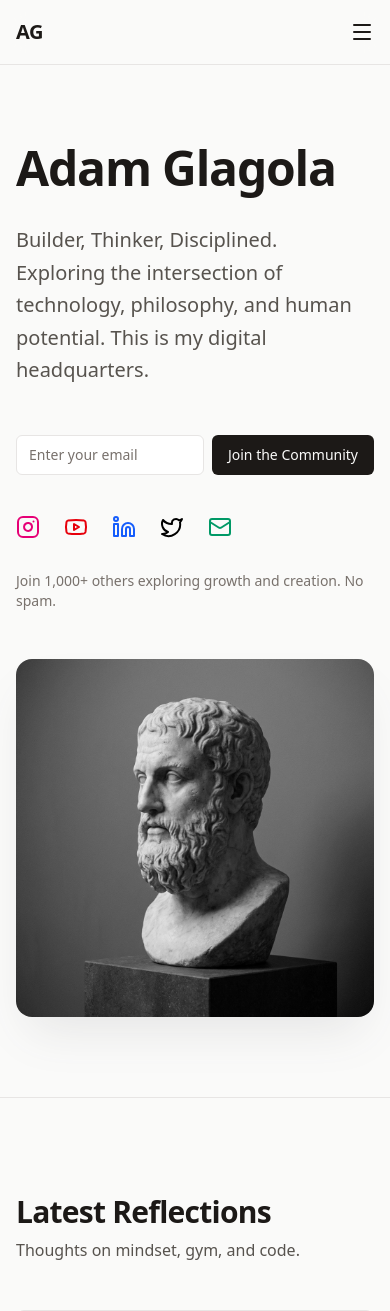
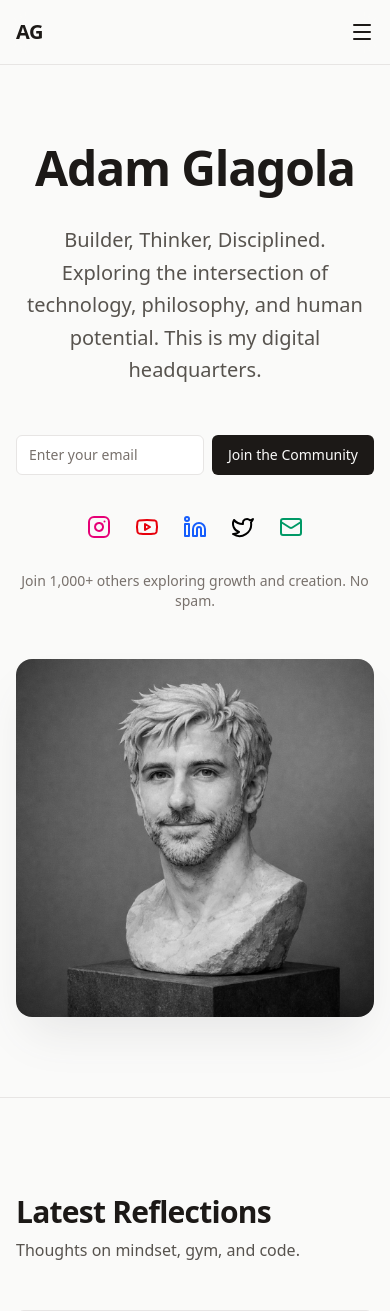
Before and after one commit to aglagola/personal-hub, a Next.js app: page / in a window 390 px wide. Shown: the top 1311 px of the page. Built offline with nearby package versions, Linux system fonts and the light colour scheme.

Commit message:
Updated Hero Section

```diff
--- a/src/app/globals.css
+++ b/src/app/globals.css
@@ -1,5 +1,6 @@
 @import "tailwindcss";
 @plugin "@tailwindcss/typography";
+@custom-variant dark (&:where(.dark, .dark *));
 
 @theme {
   --font-serif: var(--font-cinzel);
--- a/src/app/page.tsx
+++ b/src/app/page.tsx
@@ -18,7 +18,7 @@ export default function Home() {
         <section className="py-20 md:py-28 lg:py-32 bg-stone-50 dark:bg-stone-950">
           <Container>
             <div className="grid gap-12 lg:grid-cols-2 lg:gap-8 items-center">
-              <div className="flex flex-col items-start gap-8 max-w-2xl">
+              <div className="flex flex-col items-center text-center lg:items-start lg:text-left gap-8 max-w-2xl mx-auto lg:mx-0">
                 <h1 className="font-serif text-5xl font-bold tracking-tight text-stone-900 dark:text-stone-50 sm:text-7xl">
                   Adam Glagola
                 </h1>
@@ -28,7 +28,7 @@ export default function Home() {
                   This is my digital headquarters.
                 </p>
 
-                <div className="flex flex-col sm:flex-row gap-4 mt-4 w-full">
+                <div className="flex flex-col sm:flex-row gap-4 mt-4 w-full justify-center lg:justify-start">
                   <div className="flex w-full max-w-sm items-center space-x-2">
                     <input
                       type="email"
@@ -40,7 +40,7 @@ export default function Home() {
                 </div>
 
                 {/* Social Links */}
-                <div className="flex gap-6 mt-2">
+                <div className="flex gap-6 mt-2 justify-center lg:justify-start">
                   <a href="https://www.instagram.com/adamglagola" target="_blank" rel="noopener noreferrer" className="text-pink-600 hover:text-pink-700 transition-transform hover:scale-110">
                     <Instagram className="h-6 w-6" />
                     <span className="sr-only">Instagram</span>
@@ -71,7 +71,7 @@ export default function Home() {
               {/* Hero Image */}
               <div className="relative mx-auto aspect-square w-full max-w-[400px] lg:max-w-[500px] overflow-hidden rounded-2xl shadow-2xl shadow-stone-200 dark:shadow-none grayscale hover:grayscale-0 transition-all duration-700">
                 <Image
-                  src="/hero-profile.png"
+                  src="/hero-profile.jpg"
                   alt="Adam Glagola - Builder & Thinker"
                   fill
                   className="object-cover"
```
Also changed, not shown: public/hero-profile.jpg (added).
